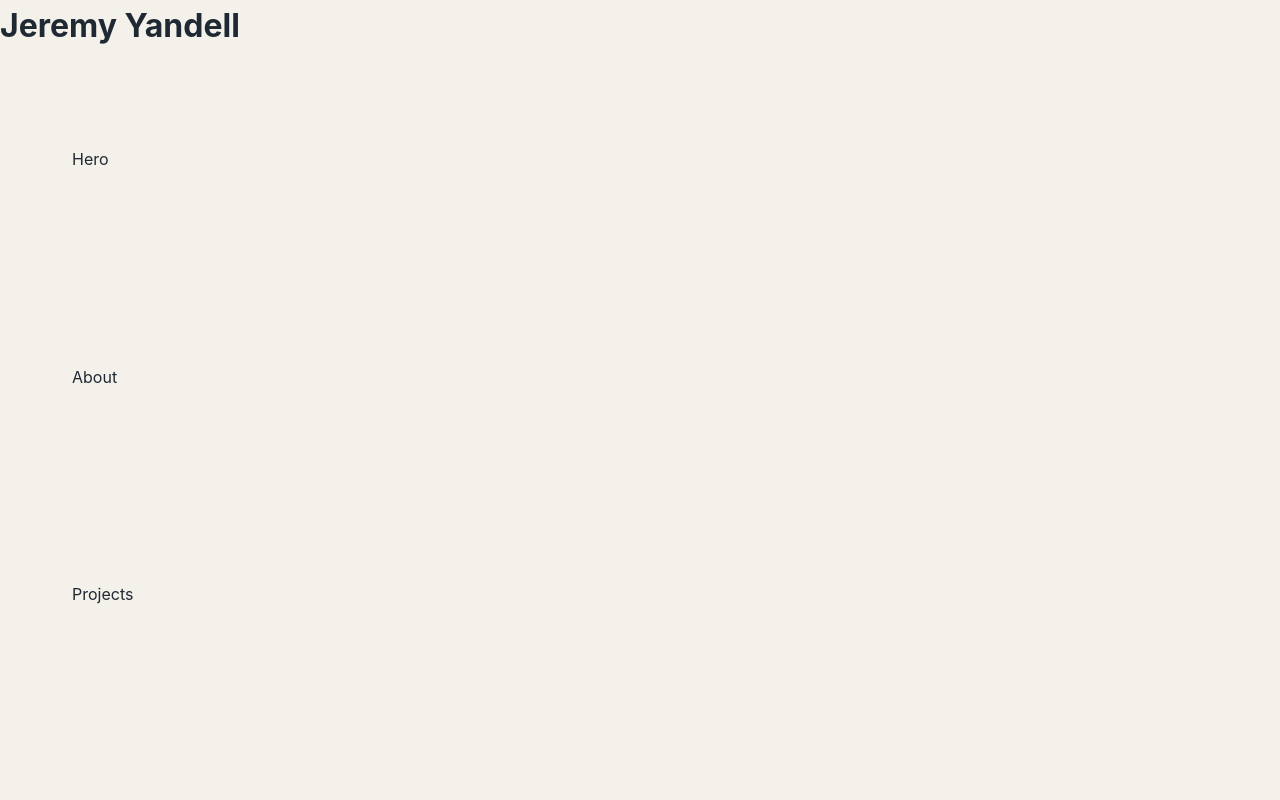
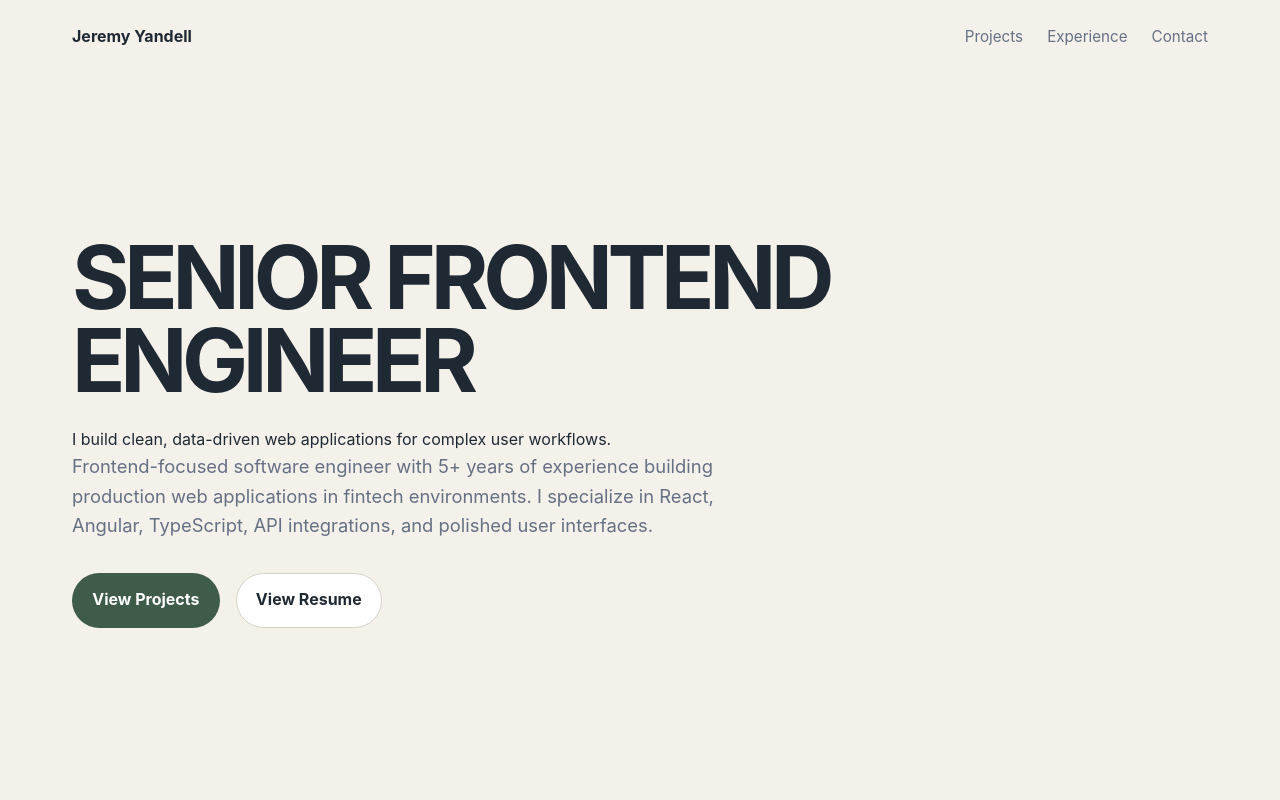
Before and after one commit to jyandell83/personal-site, a React (Vite) app: page / in a window 1280 px wide. Shown: the top 800 px of the page. Built offline with nearby package versions, Linux system fonts and the light colour scheme.

Commit message:
creating hero, simple nav header, a few non functional buttons

```diff
--- a/src/App.jsx
+++ b/src/App.jsx
@@ -3,20 +3,43 @@
 function App() {
   return (
     <>
-      <header>
-        <h1>Jeremy Yandell</h1>
+      <header className="site-header">
+        <a href="/" className="logo">
+          Jeremy Yandell
+        </a>
+
+        <nav className="site-nav">
+          <a href="#projects">Projects</a>
+          <a href="#experience">Experience</a>
+          <a href="#contact">Contact</a>
+        </nav>
       </header>
 
       <main>
-        <section id="hero">Hero</section>
+        <section className="hero">
+          <h1 className="eyebrow">Senior Frontend Engineer</h1>
 
-        <section id="about">About</section>
+          <p>
+            I build clean, data-driven web applications for complex user
+            workflows.
+          </p>
 
-        <section id="projects">Projects</section>
+          <p className="hero-copy">
+            Frontend-focused software engineer with 5+ years of experience
+            building production web applications in fintech environments. I
+            specialize in React, Angular, TypeScript, API integrations, and
+            polished user interfaces.
+          </p>
 
-        <section id="experience">Experience</section>
-
-        <section id="contact">Contact</section>
+          <div className="hero-actions">
+            <a className="btn btn-primary" href="#projects">
+              View Projects
+            </a>
+            <a className="btn btn-secondary" href="/resume.pdf">
+              View Resume
+            </a>
+          </div>
+        </section>
       </main>
     </>
   );
--- a/src/styles/global.css
+++ b/src/styles/global.css
@@ -60,3 +60,94 @@ main {
 section {
   padding: 6rem 0;
 }
+
+.site-header {
+  max-width: var(--max-width);
+  margin: 0 auto;
+  padding: 1.5rem 2rem;
+  display: flex;
+  justify-content: space-between;
+  align-items: center;
+}
+
+.logo {
+  font-weight: 700;
+  color: var(--text);
+}
+
+.site-nav {
+  display: flex;
+  gap: 1.5rem;
+}
+
+.site-nav a {
+  color: var(--muted);
+  font-size: 0.95rem;
+}
+
+.site-nav a:hover {
+  color: var(--primary);
+}
+
+.hero {
+  min-height: calc(100vh - 84px);
+  display: flex;
+  flex-direction: column;
+  justify-content: center;
+  max-width: 850px;
+}
+
+.eyebrow {
+  color: var(--primary);
+  font-weight: 700;
+  margin-bottom: 1rem;
+  letter-spacing: 0.08em;
+  text-transform: uppercase;
+  font-size: 0.85rem;
+}
+
+.hero h1 {
+  font-size: clamp(2.75rem, 7vw, 5.5rem);
+  line-height: 0.95;
+  letter-spacing: -0.06em;
+  color: var(--text);
+  margin-bottom: 1.5rem;
+}
+
+.hero-copy {
+  max-width: 680px;
+  color: var(--muted);
+  font-size: 1.15rem;
+  margin-bottom: 2rem;
+}
+
+.hero-actions {
+  display: flex;
+  gap: 1rem;
+  flex-wrap: wrap;
+}
+
+.btn {
+  display: inline-flex;
+  align-items: center;
+  justify-content: center;
+  padding: 0.85rem 1.2rem;
+  border-radius: 999px;
+  font-weight: 700;
+  border: 1px solid transparent;
+}
+
+.btn-primary {
+  background: var(--primary);
+  color: #fff;
+}
+
+.btn-secondary {
+  border-color: var(--border);
+  color: var(--text);
+  background: var(--surface);
+}
+
+.btn:hover {
+  transform: translateY(-1px);
+}
```
